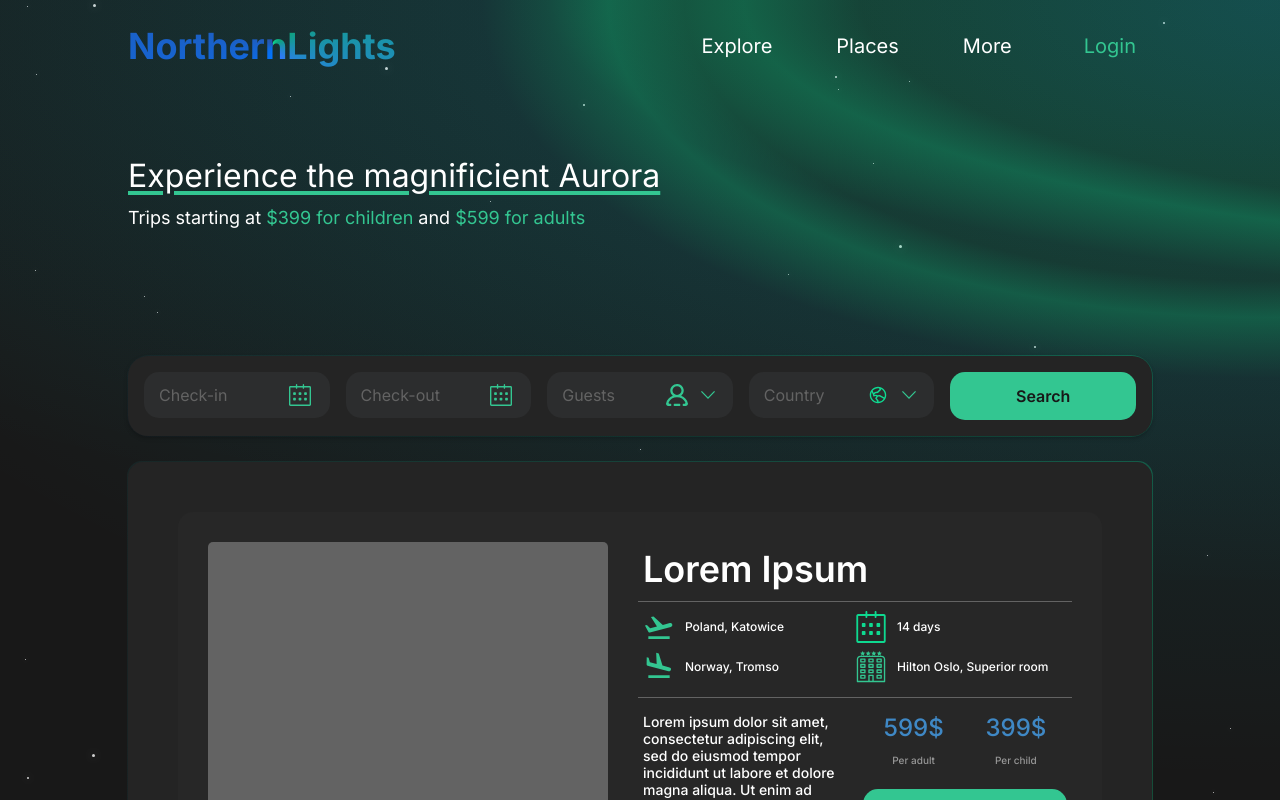
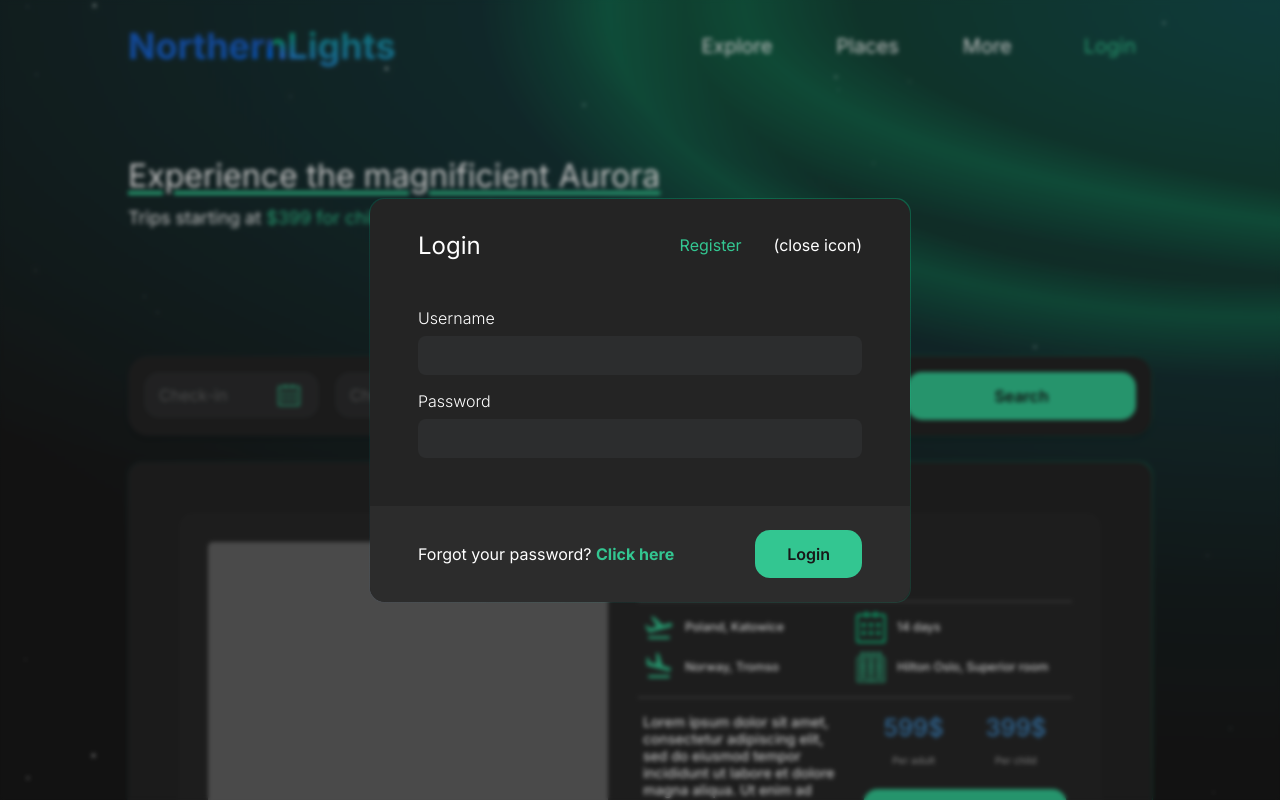
Before and after one commit to immunedev/NorthernLights, a React (Vite) app: page / in a window 1280 px wide. Both pictures are taken after a click on the link "Login". Shown: the top 800 px of the page. Built offline with nearby package versions, Linux system fonts and the light colour scheme.

Commit message:
add: auth modal

```diff
--- /dev/null
+++ b/src/AuthModal.jsx
@@ -0,0 +1,92 @@
+import { useState } from "react";
+import { createPortal } from "react-dom";
+
+function ModalFormRegister() {
+    return (
+        <>
+            <div className="modal-main">
+                <div className="input-group">
+                    <label htmlFor="username">Username</label>
+                    <input type="text" name="username" id="username" />
+                </div>
+                <div className="input-group">
+                    <label htmlFor="firstname">First name</label>
+                    <input type="text" name="firstname" id="firstname" />
+                </div>
+                <div className="input-group">
+                    <label htmlFor="surname">Surname</label>
+                    <input type="text" name="surname" id="surname" />
+                </div>
+                <div className="input-group">
+                    <label htmlFor="email">E-mail</label>
+                    <input type="email" name="email" id="email" />
+                </div>
+                <div className="input-group">
+                    <label htmlFor="password">Password</label>
+                    <input type="password" name="password" id="password" />
+                </div>
+            </div>
+            <div className="modal-footer modal-footer-action">
+                { /* chwilowo span bo nie chce mi sie stylowac <a> */}
+                <span>Have an account? <b className="accent">Click here</b></span>
+                <button className="search-button">Register</button>
+            </div>
+        </>
+    )
+}
+
+function ModalFormLogin() {
+    return (
+        <>
+            <div className="modal-main">
+                <div className="input-group">
+                    <label htmlFor="username">Username</label>
+                    <input type="text" name="username" id="username" />
+                </div>
+                <div className="input-group">
+                    <label htmlFor="password">Password</label>
+                    <input type="password" name="password" id="password" />
+                </div>
+            </div>
+            <div className="modal-footer modal-footer-action">
+                { /* chwilowo span bo nie chce mi sie stylowac <a> */}
+                <span>Forgot your password? <b className="accent">Click here</b></span>
+                <button className="search-button">Login</button>
+            </div>
+        </>
+    )
+}
+
+function AuthModalContent({onClose}) {
+    const ModalTabs = {
+        LOGIN: 0,
+        REGISTER: 1
+    };
+
+    const [modalTab, setModalTab] = useState(ModalTabs.LOGIN);
+
+
+    return (
+        <div className="modal">
+            <div className="modal-content">
+                <div className="modal-header">
+                    <span className="modal-header-text">{modalTab == ModalTabs.LOGIN ? "Login" : "Register"}</span>
+                    <a href="#" onClick={() => setModalTab((modalTab == ModalTabs.LOGIN ? ModalTabs.REGISTER : ModalTabs.LOGIN))} className="modal-header-alternative">{modalTab == ModalTabs.LOGIN ? "Register" : "Login"}</a>
+                    <a href="#" onClick={onClose}>(close icon)</a>
+                </div>
+                {modalTab == ModalTabs.LOGIN ? <ModalFormLogin /> : <ModalFormRegister />}
+            </div>
+        </div>
+    )
+}
+
+export default function AuthModal() {
+    const [ modalOpen, setModalOpen ] = useState(false);
+
+    return (
+        <>
+            <a href="#" className="navbar-element accent" onClick={() => setModalOpen(true)}>Login</a>
+            { modalOpen ? createPortal(<AuthModalContent onClose={() => setModalOpen(false)} />, document.body) : "" }
+        </>
+    )
+}
--- a/src/Header.jsx
+++ b/src/Header.jsx
@@ -4,6 +4,7 @@ import { ReactComponent as HotelIcon } from "./assets/hotel.svg";
 import { ReactComponent as CarIcon } from "./assets/car.svg";
 
 import classNames from "classnames"
+import AuthModal from "./AuthModal";
 
 function NavbarMenuElement({name, desc, icon}) {
     return (
@@ -72,7 +73,7 @@ export default function Header() {
                                 <DownArrow style={{fill: "#fff"}}></DownArrow>
                                 <NavbarMenu ref={navMenuRef} open={navMenuOpen} />
                             </a>
-                            <a href="#" className="navbar-element accent">Login</a>
+                            <AuthModal />
                         </div>
 
                     </div>
--- a/src/index.sass
+++ b/src/index.sass
@@ -1,19 +1,23 @@
 @import "vars"
+
+html
+    overflow-y: scroll
 
 html, body, #root
     width: 100%
-    height: 100%
+    min-height: 100%
     margin: 0
     scroll-behaviour: smooth
 
 body
     font-family: 'Inter', sans-serif
-    font-size: 18px
+    font-size: 16px
     color: #fff
     background-color: $bg-page
 
     -webkit-font-smoothing: antialiased
-    overflow-y: scroll
+
+
 
 .logo-container
     width: 100%
@@ -252,13 +256,33 @@ body
 
     background: $bg-input
     border-radius: 15px
-    border-color: $outline-color
+    border: none
     color: $outline-color
 
     padding: 5px
     cursor: pointer
 
     position: relative
+
+a
+    text-decoration: none
+    color: inherit
+
+input[type="text"], input[type="email"], input[type="password"]
+    display: flex
+
+    justify-content: space-between
+    align-items: center
+
+    flex: 1
+    background: $bg-input
+    border-radius: 8px
+    border: none
+
+    color: #fff
+
+    padding: 12px
+
 
 .date-picker-inner
     width: 100%
@@ -649,10 +673,11 @@ input[type=number]
 
     flex: 1
 
+    min-height: 48px
     height: 100%
 
     box-sizing: border-box
-    padding: 5px
+    padding: 8px 32px
 
     transition: background 100ms
 
@@ -1449,10 +1474,96 @@ input[type=number]
                 box-shadow: 0px 0px 8px 6px $star-color-glow
 
 
-
-
-
-
+.modal
+    position: fixed
+    top: 0
+    left: 0
+    right: 0
+    bottom: 0
+
+    background: rgba(0, 0, 0, 0.25)
+    backdrop-filter: blur(2px)
+
+    display: flex
+    justify-content: center
+    align-items: center
+
+    & .modal-content
+        display: flex
+        flex-direction: column
+        box-sizing: border-box
+
+        width: 540px
+        border-radius: 15px
+        background: $secondary-color
+
+        gap: 48px
+
+        position: relative
+
+        &::before
+            content: ""
+            position: absolute
+            top: -1px
+            left: -1px
+            right: -1px
+            bottom: -1px
+
+            z-index: -1
+
+            background: linear-gradient(216deg, rgba(12, 237, 156, 0.25) 0%, rgba(48, 119, 255, 0.03) 100%)
+
+            border-radius: 15px
+
+
+        & .modal-header
+            display: flex
+            //justify-content: space-between
+            align-items: center
+            padding: 32px 48px
+            padding-bottom: 0
+
+            gap: 32px
+
+            & .modal-header-text
+                font-size: 24px
+
+            & .modal-header-alternative
+                font-size: 16px
+                color: $accent-color
+                margin-left: auto
+
+        & .modal-main
+            display: flex
+            flex-direction: column
+            padding: 0 48px
+
+            gap: 16px
+
+        & .modal-footer.modal-footer-action
+            padding: 24px 48px
+            background: lighten($secondary-color, 3%)
+            border-bottom-left-radius: 15px
+            border-bottom-right-radius: 15px
+
+            display: flex
+            justify-content: space-between
+            align-items: center
+
+            & button
+                flex-shrink: 1
+                flex-grow: 0
+
+
+
+.input-group
+    display: flex
+    flex-direction: column
+    gap: 8px
+
+    & label
+        font-size: 16px
+        font-weight: 300
 
 
 @media(max-width: 1200px)
```
